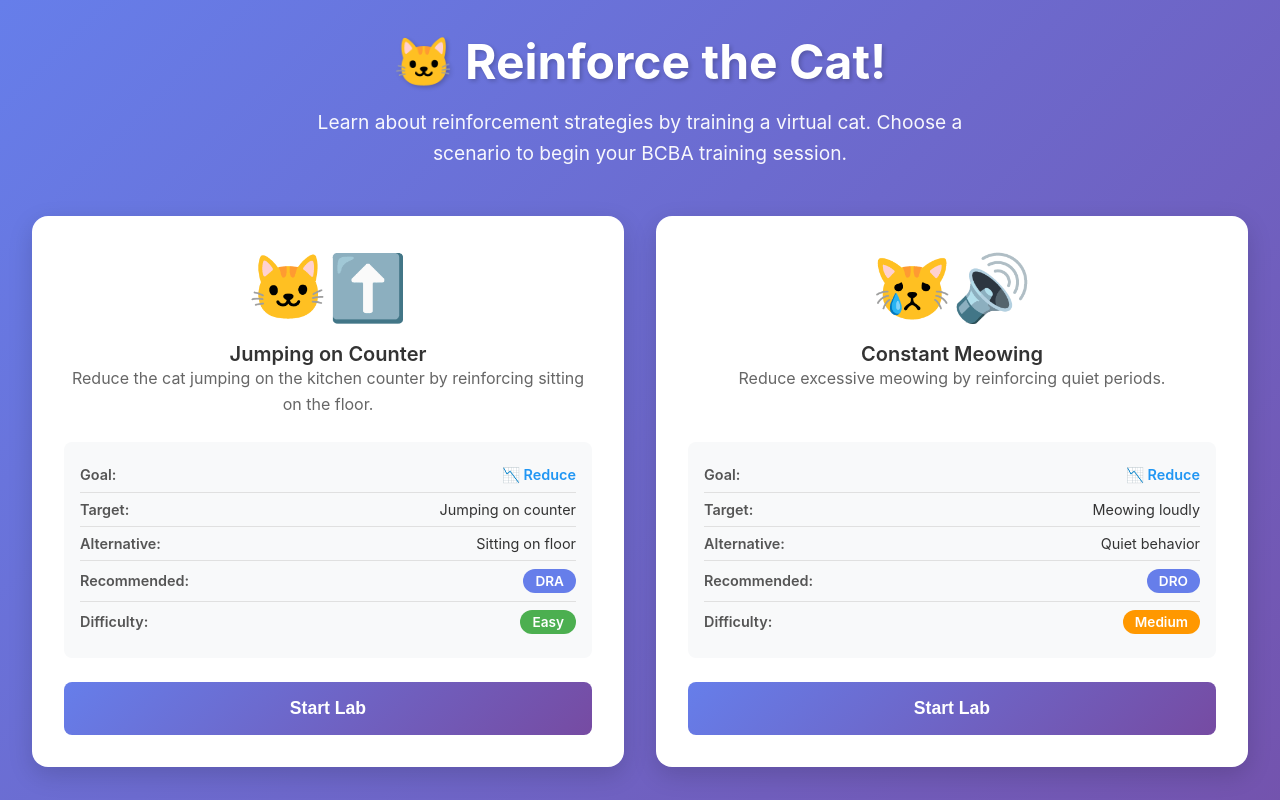
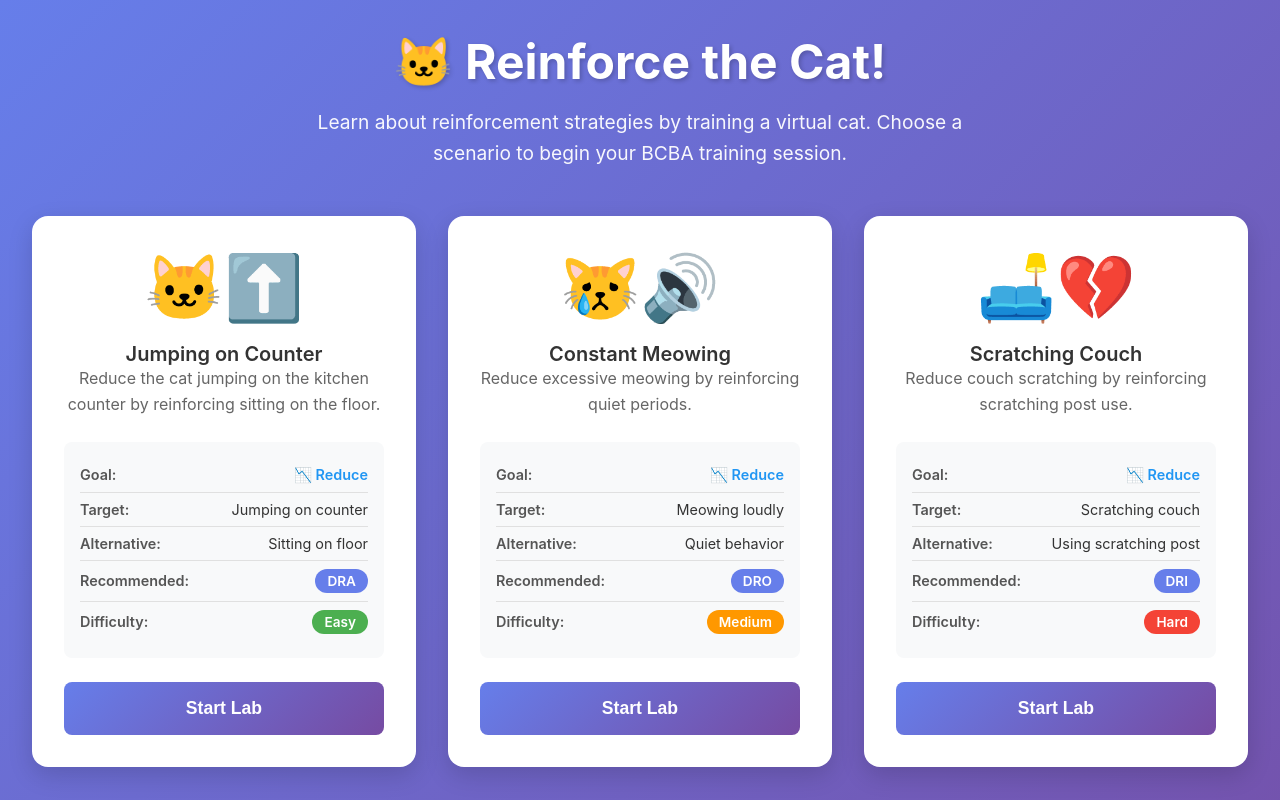
Before and after one commit to verr4115/cat-training-simulator, a React (Vite) app: page / in a window 1280 px wide. Shown: the top 800 px of the page. Built offline with nearby package versions, Linux system fonts and the light colour scheme.

Commit message:
Enable scratching couch scenario with all new images

```diff
--- a/src/components/ScenarioSelection.tsx
+++ b/src/components/ScenarioSelection.tsx
@@ -28,7 +28,7 @@ export const ScenarioSelection: React.FC<ScenarioSelectionProps> = ({ onSelectSc
       </header>
 
       <div className="scenarios-grid">
-        {SCENARIOS.filter(scenario => scenario.id !== 'sitting' && scenario.id !== 'scratching').map((scenario) => (
+        {SCENARIOS.filter(scenario => scenario.id !== 'sitting').map((scenario) => (
           <div key={scenario.id} className="scenario-card">
             <div className="scenario-icon">{scenario.icon}</div>
 
```
